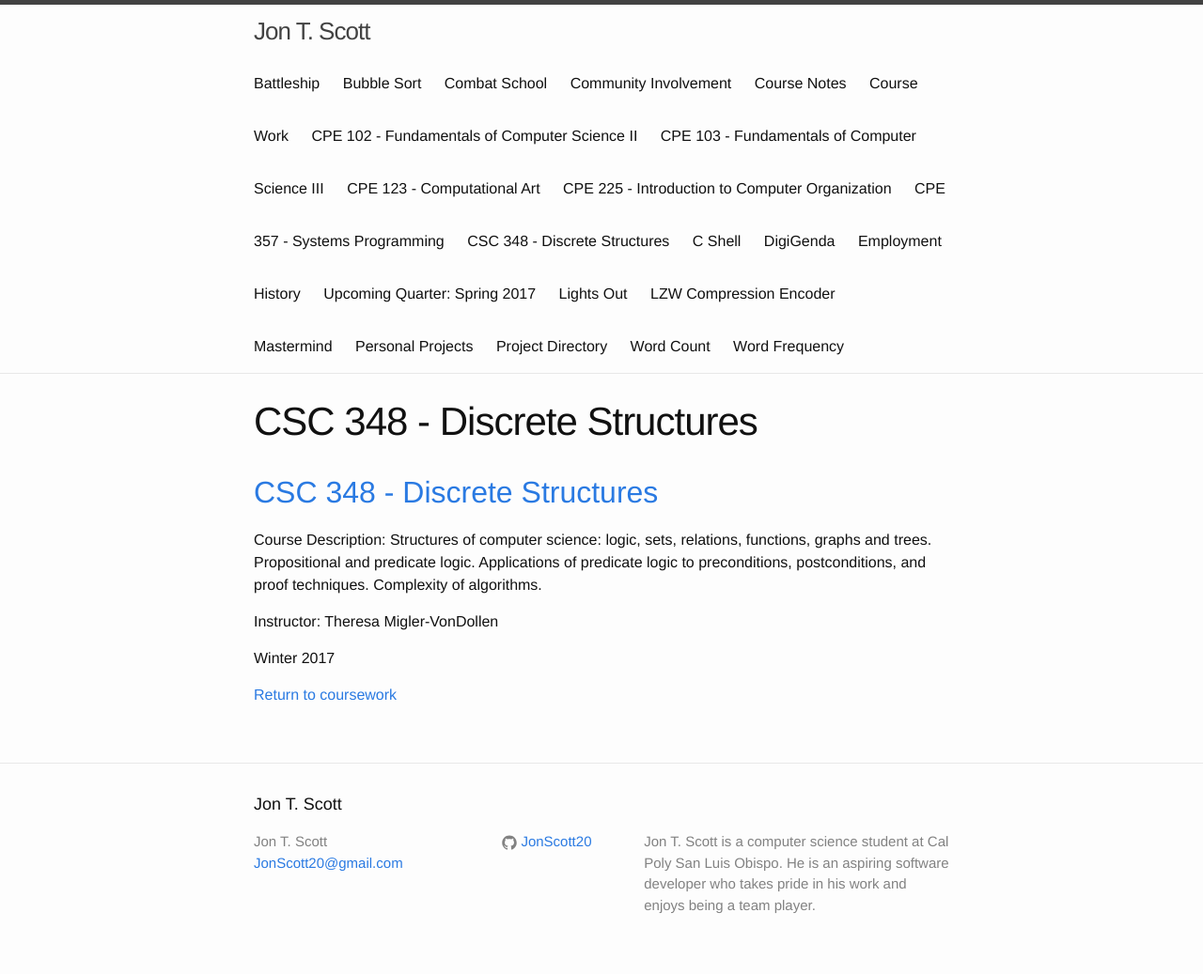
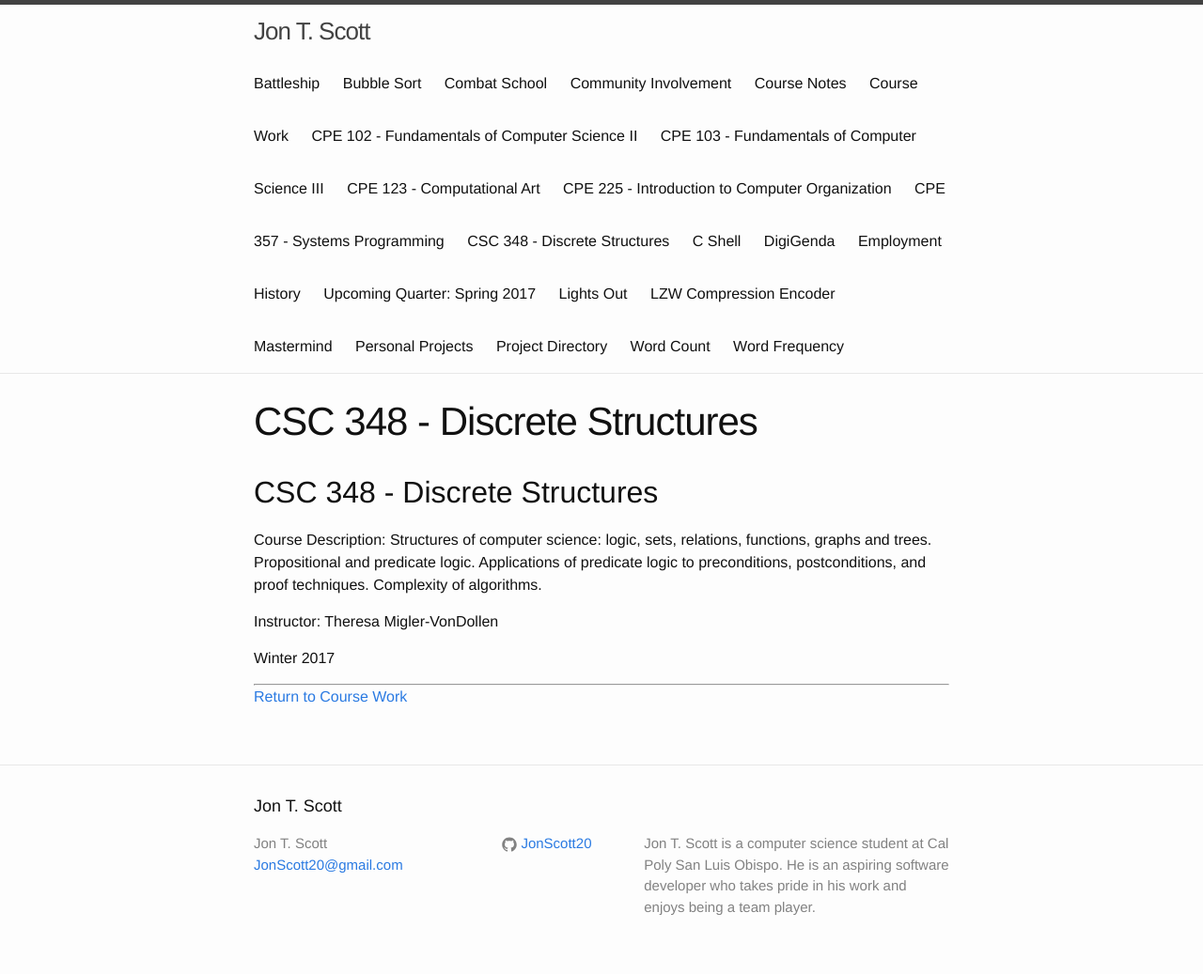
Before and after one commit to JonScott20/JonScott20.github.io, a Jekyll site: the page built from courses/csc348.md, in a window 1280 px wide. Shown: the whole page at 94% size. Built offline with Jekyll 4.4.1, drawn with Linux system fonts in a browser that asks for light colours; our own code applies the rules of GitHub Pages for plain Markdown files.

Commit message:
Update csc348.md

```diff
--- a/courses/csc348.md
+++ b/courses/csc348.md
@@ -3,7 +3,7 @@
 permalink: /csc348/
 ---
 
-[CSC 348 - Discrete Structures](https://jonscott20.github.io/csc348)
+CSC 348 - Discrete Structures
 ---------------------------------
 
 Course Description: Structures of computer science: logic, sets, relations, functions, graphs and trees. Propositional and predicate logic. Applications of predicate logic to preconditions, postconditions, and proof techniques. Complexity of algorithms.
@@ -12,4 +12,6 @@
 
 Winter 2017
 
-[Return to coursework](https://jonscott20.github.io/course_work/)
+--------
+
+[Return to Course Work](https://jonscott20.github.io/course_work/)
```
